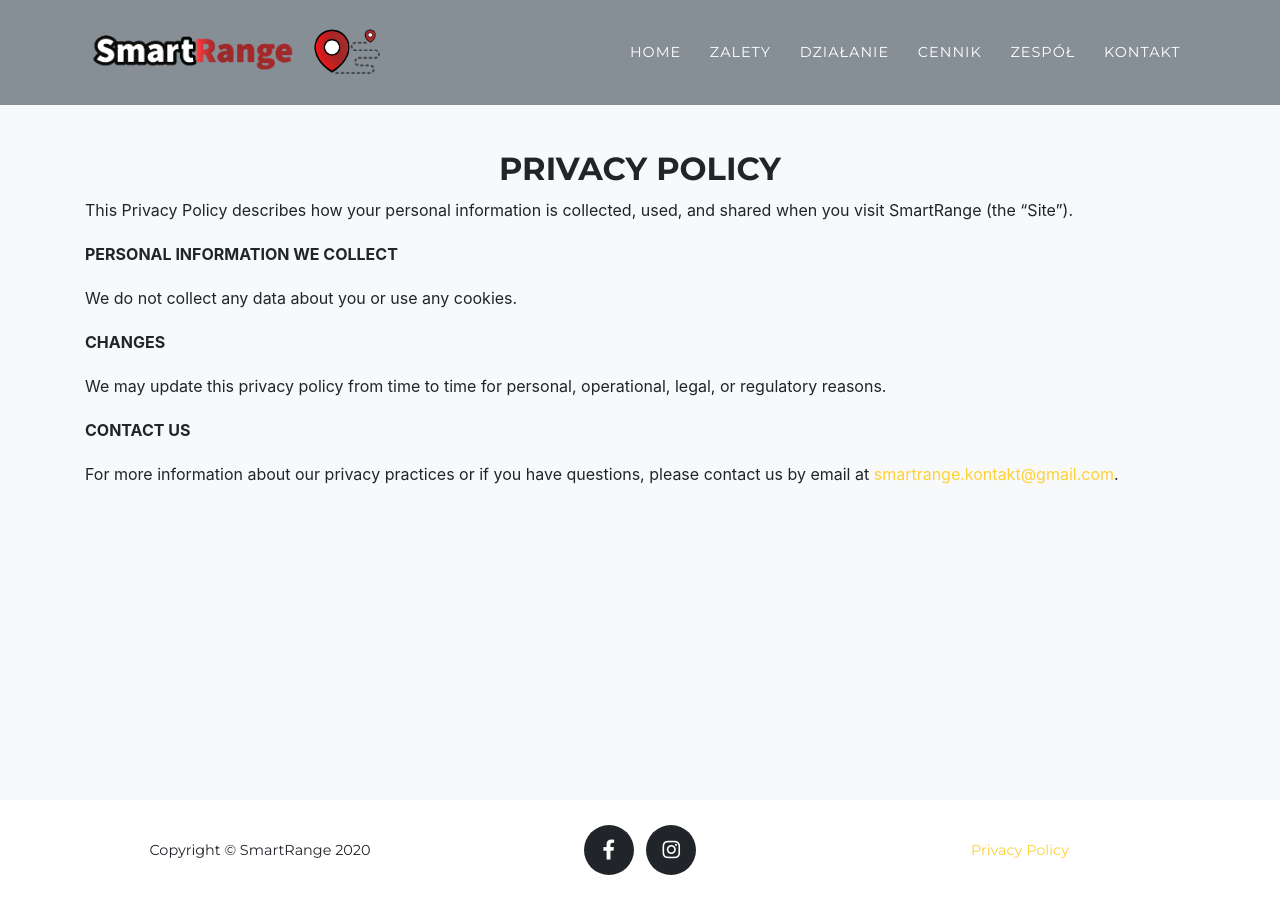
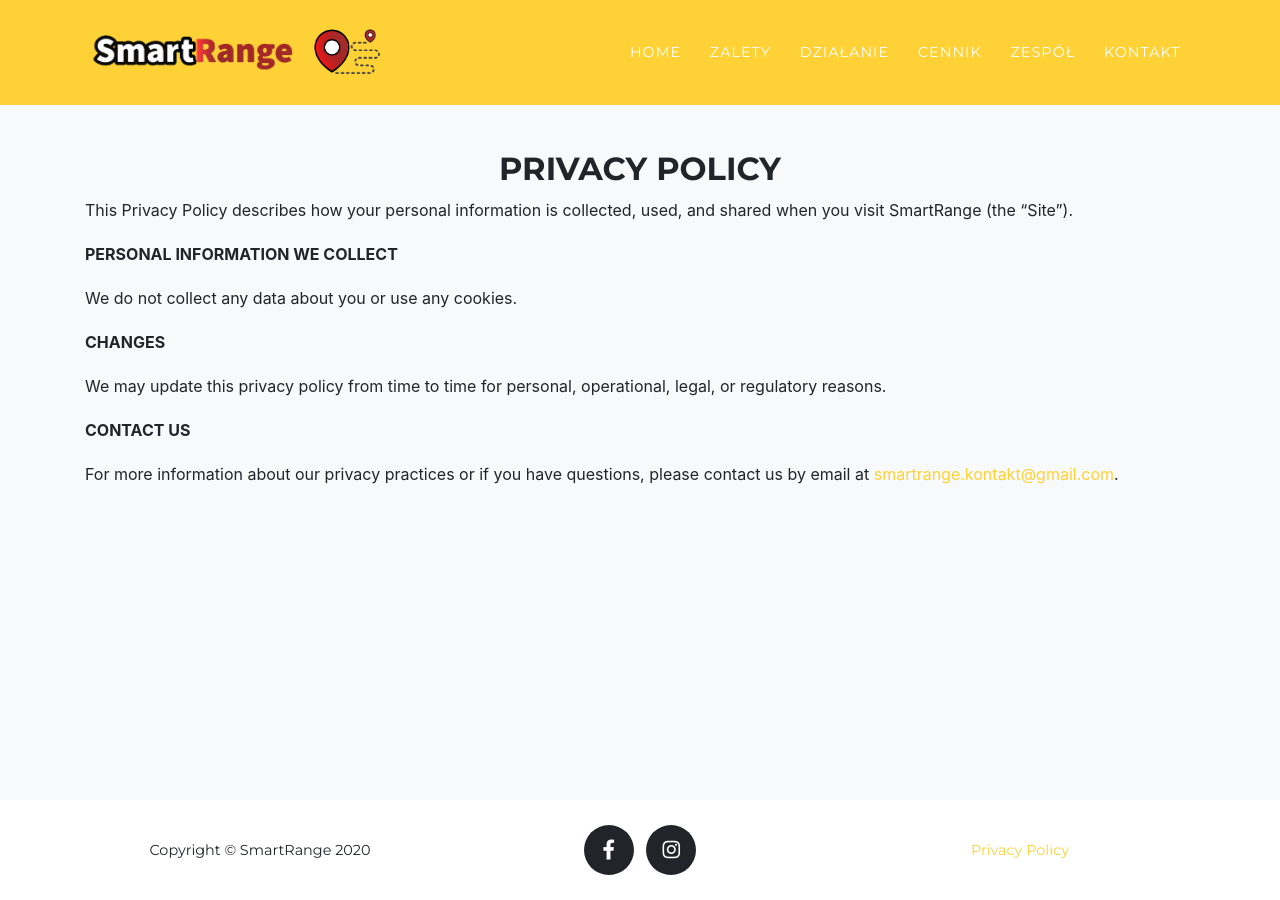
Before and after one commit to dr4gon37/GithubPage2, a Jekyll site: the page built from legal.md, in a window 1280 px wide. Built offline with Jekyll 4.4.1, drawn with Linux system fonts in a browser that asks for light colours; some web fonts are replaced.

Commit message:
Fix color in privacy police website

```diff
--- a/_includes/nav.html
+++ b/_includes/nav.html
@@ -1,5 +1,5 @@
 <!-- Navigation -->
-  <nav class="navbar navbar-expand-lg navbar-dark fixed-top" id="mainNav" style="background-color:#868e96" >
+  <nav class="navbar navbar-expand-lg navbar-dark fixed-top" id="mainNav" style="background-color: $primary" >
     <div class="container">
 	  <a class="navbar-brand js-scroll-trigger" href="{{ site.baseurl }}/#">
           {%- if site.logo -%}
```
